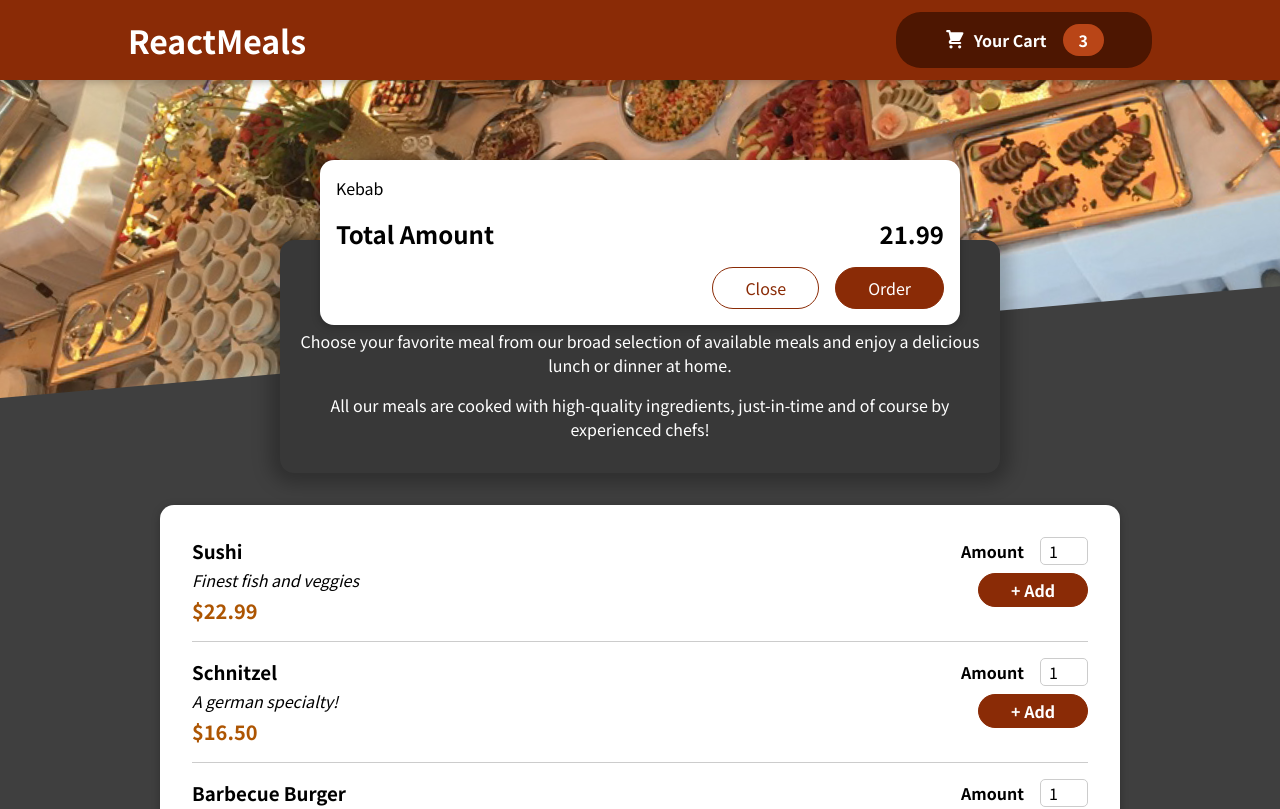
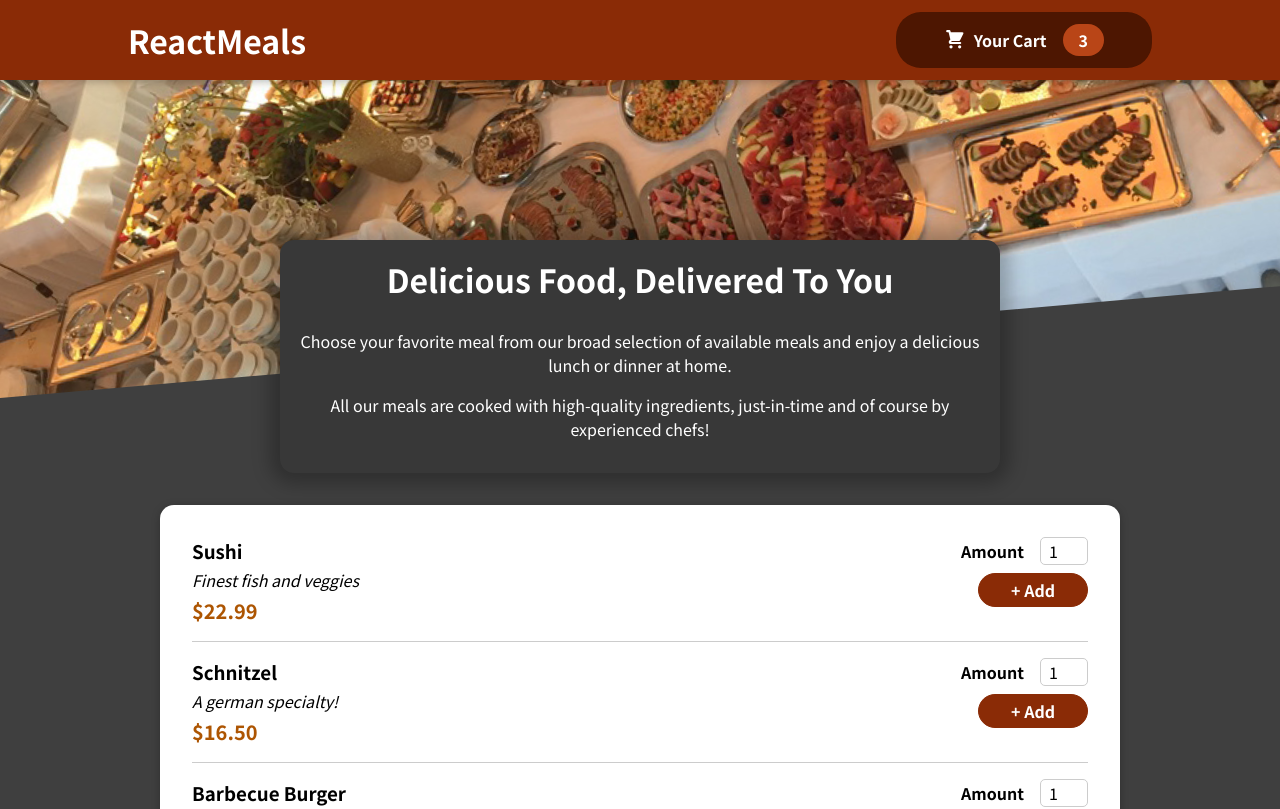
Before and after one commit to nidash/react-food-app, a React (Create React App) app: page / in a window 1280 px wide. Shown: the top 809 px of the page. Built offline with nearby package versions, Linux system fonts and the light colour scheme.

Commit message:
Need to check backdrop click not working

```diff
--- a/src/App.js
+++ b/src/App.js
@@ -1,12 +1,22 @@
-import { Fragment } from "react";
+import { Fragment, useState } from "react";
 import Header from "./components/Layout/Header";
 import Meals from "./components/Meals/Meals";
 import Cart from "./components/Cart/Cart";
+
 function App() {
+  const [cartIsShown, setCartIsShown] = useState(false);
+  const showCartHandler = () => {
+    setCartIsShown(true);
+  }
+
+  const hideCartHandler = () => {
+    setCartIsShown(false);
+  }
+
   return (
     <Fragment>
-      <Cart/>
-      <Header />
+      {cartIsShown && <Cart onClose={hideCartHandler}/>}
+      <Header onShowCart={showCartHandler}/>
       <main>
         <Meals />
       </main>
--- a/src/components/Cart/Cart.js
+++ b/src/components/Cart/Cart.js
@@ -1,6 +1,6 @@
+import Modal from "../UI/Modal";
 import classes from "./Cart.module.css";
-import Modal from "../UI/Modal";
-const Cart = (props) => {
+const Cart = props => {
   const cartItems = (
     <ul className={classes["cart-items"]}>
       {[{ id: "c1", name: "Kebab", amount: 2, price: 12.99 }].map((item) => (
@@ -10,14 +10,14 @@
   );
 
   return (
-    <Modal>
+    <Modal onClose={props.onClose}>
       {cartItems}
       <div className={classes.total}>
         <soan>Total Amount</soan>
         <span>21.99</span>
       </div>
       <div className={classes.actions}>
-        <button className={classes["button--alt"]}>Close</button>
+        <button className={classes["button--alt"]} onClick={props.onClose}>Close</button>
         <button className={classes.button}>Order</button>
       </div>
     </Modal>
--- a/src/components/Layout/Header.js
+++ b/src/components/Layout/Header.js
@@ -7,7 +7,7 @@
 return <Fragment>
     <header className={classes.header}>
         <h1>ReactMeals</h1>
-        <HeaderCartButton />
+        <HeaderCartButton onClick={props.onShowCart}/>
     </header>
     <div className={classes['main-image']}>
         <img src={mealsImage} alt="A table full of delicious meals"/>
--- a/src/components/Layout/HeaderCartButton.js
+++ b/src/components/Layout/HeaderCartButton.js
@@ -2,7 +2,7 @@
 import classes from "./HeaderCartButton.module.css";
 
 const HeaderCartButton = props => {
-    return <button className={classes.button}>
+    return <button onClick={props.onClick} className={classes.button}>
         <span className={classes.icon}><CartIcon /></span>
         <span>Your Cart</span>
         <span className={classes.badge}>3</span>
--- a/src/components/UI/Modal.js
+++ b/src/components/UI/Modal.js
@@ -1,9 +1,10 @@
-import classes from "./Modal.module.css";
-import { Fragment } from "react";
-import ReactDOM from "react-dom";
+import { Fragment } from 'react';
+import ReactDOM from 'react-dom';
+
+import classes from './Modal.module.css';
 
 const Backdrop = (props) => {
-  return <div className={classes.Backdrop} />;
+  return <div className={classes.Backdrop} onClick={props.onClose} />;
 };
 const ModalOverlay = (props) => {
   return (
@@ -13,13 +14,19 @@
   );
 };
 
-const portalElement = document.getElementById("overlays");
+const portalElement = document.getElementById('overlays');
 
 const Modal = (props) => {
   return (
     <Fragment>
-      {ReactDOM.createPortal(<Backdrop />,portalElement)}
-      {ReactDOM.createPortal(<ModalOverlay>{props.children}</ModalOverlay>,portalElement)}
+      {ReactDOM.createPortal(
+        <Backdrop onClose={props.onClose} />,
+        portalElement
+      )}
+      {ReactDOM.createPortal(
+        <ModalOverlay>{props.children}</ModalOverlay>,
+        portalElement
+      )}
     </Fragment>
   );
 };
```
